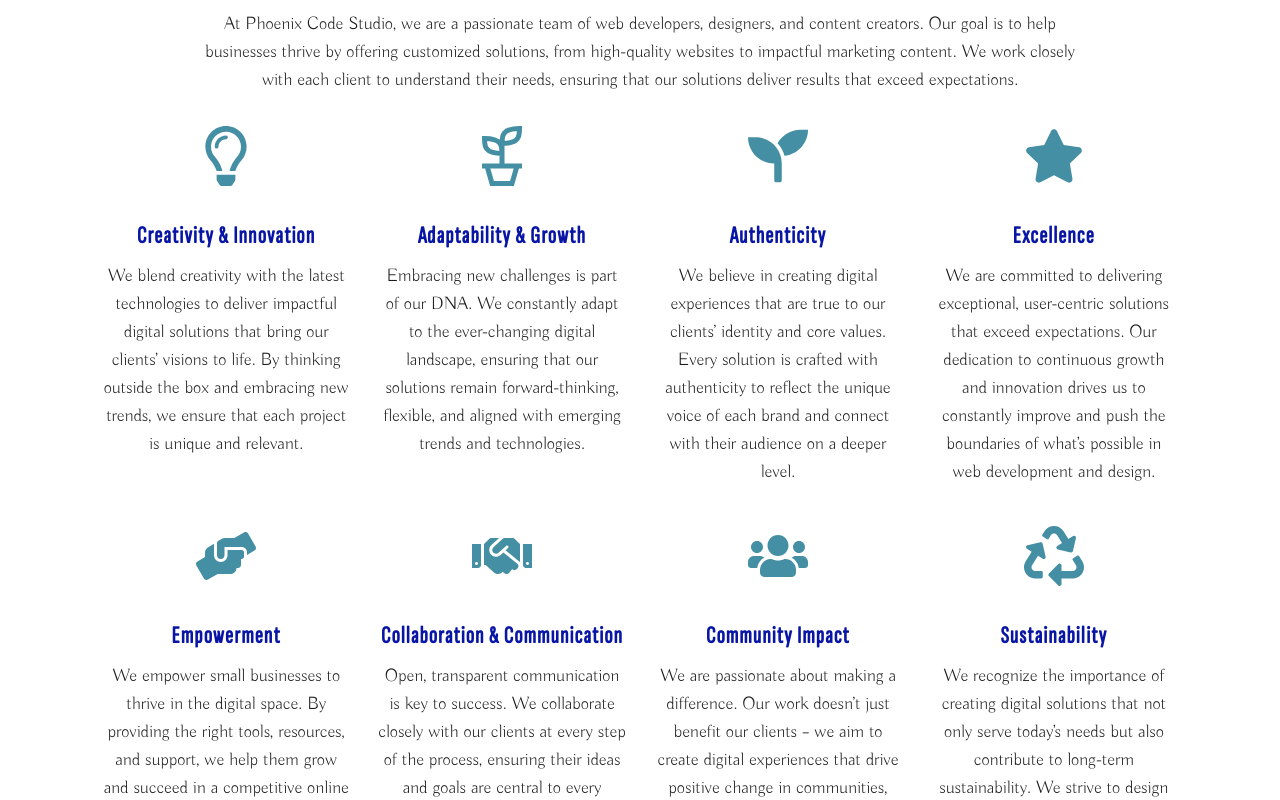
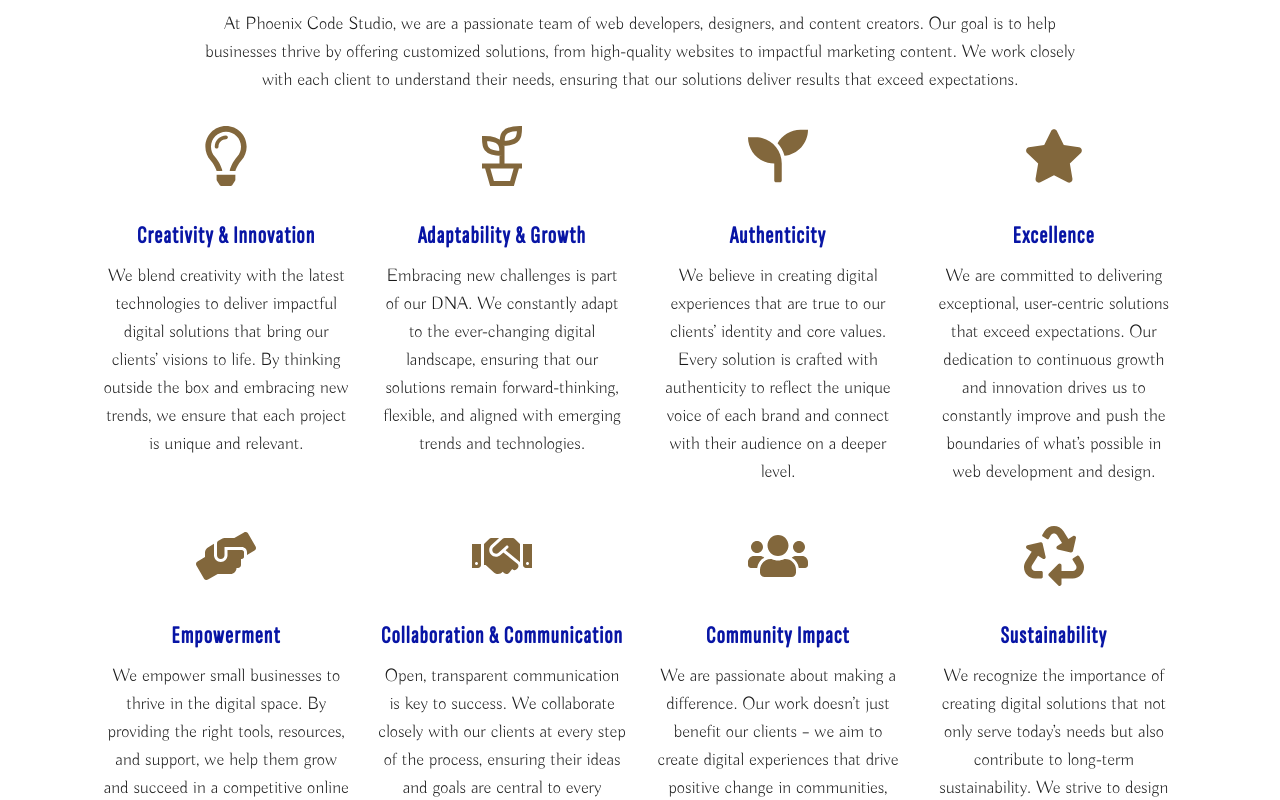
Before and after one commit to tmchuynh/phoenix-code-studio, a Next.js app: page / in a window 1280 px wide. Shown: the part 920-1720 px from the top of the page. Built offline with nearby package versions, Linux system fonts and the light colour scheme.

Commit message:
update colors for accessibility

```diff
--- a/src/app/globals.css
+++ b/src/app/globals.css
@@ -21,17 +21,17 @@
     --secondary: #0815a5;
     --secondary-foreground: #ffffff;
     --tertiary: #448fa3;
-    --tertiary-foreground: #ffffff;
+    --tertiary-foreground: #1a1a1a;
     --muted: #e0e0e0;
     --muted-foreground: #6b7280;
     --accent-1: #866c46;
     --accent-2: #415a77;
     --accent-3: #3a5a40;
     --accent-4: #d1be9c;
-    --accent-5: #bb9457;
+    --accent-5: #82673c;
     --accent-foreground: #ffffff;
     --destructive: #ff3e3e;
-    --destructive-foreground: #ffffff;
+    --destructive-foreground: #1a1a1a;
     --border: #d1d5db;
     --input: #f4f4f4;
     --ring: #d72638;
@@ -78,7 +78,7 @@
     --accent-5: #bb9457;
     --accent-foreground: #ffffff;
     --destructive: #ff3e3edf;
-    --destructive-foreground: #f9f9f9;
+    --destructive-foreground: #0f0f0f;
     --border: #686262;
     --input: #2f2f2f;
     --ring: #d72638;
--- a/src/app/past-projects/page.tsx
+++ b/src/app/past-projects/page.tsx
@@ -243,7 +243,7 @@
           </label>
           <DropdownMenu>
             <DropdownMenuTrigger asChild>
-              <button className="p-2 text-sm bg-gray-200 rounded">
+              <button className="p-2 text-sm bg-muted rounded">
                 {projectsPerPage} projects per page
               </button>
             </DropdownMenuTrigger>
--- a/src/app/testimonials/page.tsx
+++ b/src/app/testimonials/page.tsx
@@ -7,11 +7,16 @@
   return (
     <main className="w-11/12 mx-auto py-6">
       <h1 className="text-3xl md:text-4xl lg:text-5xl font-bold text-primary">
-        What Our Clients Say
+        Testimonials from Our Clients
       </h1>
       <p className="text-lg my-4">
-        Hear from our happy clients who have experienced the transformative
-        power of our services.
+        Discover the stories of our satisfied clients who have experienced
+        firsthand the transformative impact of our services. From achieving
+        their business goals to elevating their brands, our clients share how
+        our tailored solutions have made a meaningful difference. Their success
+        is a testament to our commitment to delivering exceptional results and
+        building lasting partnerships. Hear directly from those who have trusted
+        us to bring their visions to life.
       </p>
 
       {/* Displaying testimonials dynamically */}
@@ -32,7 +37,7 @@
                   <p className="font-semibold text-xl mb-2">
                     {testimonial.name}
                   </p>
-                  <p className="text-lg text-gray-500 mb-4">
+                  <p className="text-lg text-accent-3 mb-4">
                     {testimonial.position}
                   </p>
                 </div>
--- a/src/components/AboutSection.tsx
+++ b/src/components/AboutSection.tsx
@@ -26,7 +26,7 @@
       <div className="grid grid-cols-1 lg:grid-cols-2 xl:grid-cols-4 gap-7 w-full md:w-11/12 lg:w-full mx-auto">
         {/* Creativity & Innovation */}
         <div className="text-center">
-          <FaRegLightbulb className="text-6xl text-tertiary mx-auto mb-4" />
+          <FaRegLightbulb className="text-6xl text-accent-5 mx-auto mb-4" />
           <h3 className="font-bold text-secondary">Creativity & Innovation</h3>
           <p className="text-md md:text-lg">
             We blend creativity with the latest technologies to deliver
@@ -38,7 +38,7 @@
 
         {/* Adaptability & Growth */}
         <div className="text-center">
-          <GrGrow className="text-6xl text-tertiary mx-auto mb-4" />
+          <GrGrow className="text-6xl text-accent-5 mx-auto mb-4" />
           <h3 className="font-bold text-secondary">Adaptability & Growth</h3>
           <p className="text-md md:text-lg">
             Embracing new challenges is part of our DNA. We constantly adapt to
@@ -50,7 +50,7 @@
 
         {/* Authenticity */}
         <div className="text-center">
-          <FaSeedling className="text-6xl text-tertiary mx-auto mb-4" />
+          <FaSeedling className="text-6xl text-accent-5 mx-auto mb-4" />
           <h3 className="font-bold text-secondary">Authenticity</h3>
           <p className="text-md md:text-lg">
             We believe in creating digital experiences that are true to our
@@ -62,7 +62,7 @@
 
         {/* Excellence */}
         <div className="text-center">
-          <FaStar className="text-6xl text-tertiary mx-auto mb-4" />
+          <FaStar className="text-6xl text-accent-5 mx-auto mb-4" />
           <h3 className="font-bold text-secondary">Excellence</h3>
           <p className="text-md md:text-lg">
             We are committed to delivering exceptional, user-centric solutions
@@ -74,7 +74,7 @@
 
         {/* Empowerment */}
         <div className="text-center">
-          <FaHandsHelping className="text-6xl text-tertiary mx-auto mb-4" />
+          <FaHandsHelping className="text-6xl text-accent-5 mx-auto mb-4" />
           <h3 className="font-bold text-secondary">Empowerment</h3>
           <p className="text-md md:text-lg">
             We empower small businesses to thrive in the digital space. By
@@ -86,7 +86,7 @@
 
         {/* Collaboration & Communication */}
         <div className="text-center">
-          <FaHandshake className="text-6xl text-tertiary mx-auto mb-4" />
+          <FaHandshake className="text-6xl text-accent-5 mx-auto mb-4" />
           <h3 className="font-bold text-secondary">
             Collaboration & Communication
           </h3>
@@ -100,7 +100,7 @@
 
         {/* Community Impact */}
         <div className="text-center">
-          <FaUsers className="text-6xl text-tertiary mx-auto mb-4" />
+          <FaUsers className="text-6xl text-accent-5 mx-auto mb-4" />
           <h3 className="font-bold text-secondary">Community Impact</h3>
           <p className="text-md md:text-lg">
             We are passionate about making a difference. Our work doesn’t just
@@ -112,7 +112,7 @@
 
         {/* Sustainability */}
         <div className="text-center">
-          <FaRecycle className="text-6xl text-tertiary mx-auto mb-4" />
+          <FaRecycle className="text-6xl text-accent-5 mx-auto mb-4" />
           <h3 className="font-bold text-secondary">Sustainability</h3>
           <p className="text-md md:text-lg">
             We recognize the importance of creating digital solutions that not
--- a/src/components/BackToTop.tsx
+++ b/src/components/BackToTop.tsx
@@ -32,7 +32,7 @@
         <Button
           onClick={scrollToTop}
           size={"icon"}
-          className="fixed bottom-4 right-4 bg-primary text-primary-foreground rounded-full shadow-lg"
+          className="fixed bottom-4 right-4 bg-accent-1 text-accent-foreground border-accent-1 rounded-full shadow-lg"
           aria-label="Back to top"
         >
           <FaArrowUp />
--- a/src/components/FeaturedBlogs.tsx
+++ b/src/components/FeaturedBlogs.tsx
@@ -25,7 +25,7 @@
                 className="p-6 rounded-lg shadow-lg hover:shadow-xl border-2 border-transparent dark:hover:border-border transition-shadow bg-card text-card-foreground flex flex-col justify-between"
               >
                 <div>
-                  <h3 className="text-xl font-semibold text-center text-tertiary">
+                  <h3 className="text-2xl font-semibold text-center text-tertiary">
                     {blog.title}
                   </h3>
                   <h5 className="text-center text-secondary text-xs">
--- a/src/components/ServiceHighlights.tsx
+++ b/src/components/ServiceHighlights.tsx
@@ -9,7 +9,7 @@
       <div className="grid grid-cols-1 md:grid-cols-2 lg:grid-cols-3 xl:grid-cols-3 gap-8">
         {/* Service 1 - Custom Website Design */}
         <div className="p-6 rounded-lg shadow-lg hover:shadow-xl border-2 border-transparent dark:hover:border-border transition-shadow bg-card text-card-foreground">
-          <FaDesktop className="text-4xl text-accent-1 mx-auto" />
+          <FaDesktop className="text-4xl text-accent-5 mx-auto" />
           <h3 className="text-xl md:text-2xl font-semibold text-center text-secondary mt-4">
             Custom Website Design
           </h3>
@@ -21,7 +21,7 @@
 
         {/* Service 2 - Content Creation */}
         <div className="p-6 rounded-lg shadow-lg hover:shadow-xl border-2 border-transparent dark:hover:border-border transition-shadow bg-card text-card-foreground">
-          <FaPen className="text-4xl text-accent-1 mx-auto" />
+          <FaPen className="text-4xl text-accent-5 mx-auto" />
           <h3 className="text-xl md:text-2xl font-semibold text-center text-secondary mt-4">
             Content Creation
           </h3>
@@ -33,7 +33,7 @@
 
         {/* Service 3 - SEO Optimization */}
         <div className="p-6 rounded-lg shadow-lg hover:shadow-xl border-2 border-transparent dark:hover:border-border transition-shadow bg-card text-card-foreground">
-          <FaSearch className="text-4xl text-accent-1 mx-auto" />
+          <FaSearch className="text-4xl text-accent-5 mx-auto" />
           <h3 className="text-xl md:text-2xl font-semibold text-center text-secondary mt-4">
             SEO Optimization
           </h3>
```
Also changed, not shown: src/app/about/page.tsx (+8 -8 lines), src/app/services/page.tsx (+6 -6 lines).
